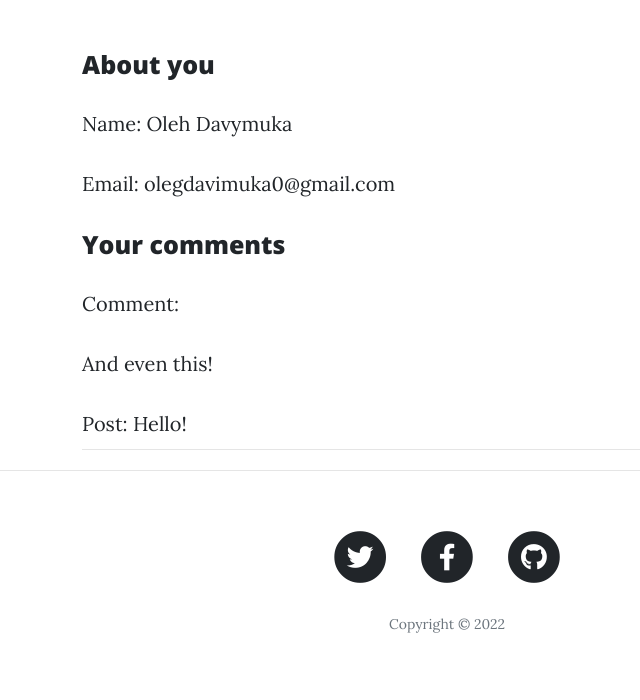
After one commit to olegdavimuka/flask_blog_with_users, a Flask app: page /user-info in a window 1280 px wide. The commit adds this page. Shown: the part 502-1202 px from the top of the page, without its empty margins (193-833 px from the left). Run offline with Flask 2, Linux system fonts and the light colour scheme; a user stored in the database is signed in; data comes from the database, SQL or seed files in the repository; some libraries are stand-ins or nearby versions.

Commit message:
Add profile page.

```diff
--- a/main.py
+++ b/main.py
@@ -8,7 +8,7 @@ from sqlalchemy import ForeignKey
 from werkzeug.security import generate_password_hash, check_password_hash
 from flask_sqlalchemy import SQLAlchemy
 from sqlalchemy.orm import relationship
-from flask_login import UserMixin, login_user, LoginManager, current_user, logout_user
+from flask_login import UserMixin, login_user, LoginManager, current_user, logout_user, login_required
 from forms import RegisterForm, LoginForm, CreatePostForm, CommentForm, EmailForm
 from flask_gravatar import Gravatar
 import os
@@ -271,8 +271,13 @@ def delete_post(post_id):
     return redirect(url_for('get_all_posts'))
 
 
-# TODO: Add user pages where comments and posts will be seen.
-# TODO: Add a possibility for every user to create, edit and delete own posts.
+@app.route("/user-info")
+@login_required
+def user_info():
+    return render_template("user_info.html", current_user=current_user)
+
+
+# TODO: user info editing, comments editing and deleting.
 
 if __name__ == "__main__":
     app.run(host='0.0.0.0', port=5000)
--- a/templates/header.html
+++ b/templates/header.html
@@ -66,6 +66,12 @@
             <a class="nav-link" href="{{ url_for('contact') }}">Contact</a>
           </li>
 
+          {% if current_user.is_authenticated: %}
+          <li class="nav-item">
+            <a class="nav-link" href="{{ url_for('user_info') }}">Profile</a>
+          </li>
+          {% endif %}
+
         </ul>
       </div>
     </div>
--- a/templates/post.html
+++ b/templates/post.html
@@ -48,7 +48,9 @@
                 </div>
                 <div class="commentText">
                   <p>{{ comment.text|safe }}</p>
-                  <span class="date sub-text">{{ comment.author.name }}</span>
+                  <span class="date sub-text">
+                    <p>{{ comment.author.name }}</p>
+                  </span>
                 </div>
               </li>
             </ul>
--- /dev/null
+++ b/templates/user_info.html
@@ -0,0 +1,42 @@
+{% extends 'bootstrap/base.html' %}
+
+{% block content %}
+{% include "header.html" %}
+
+  <!-- Page Header -->
+  <header class="masthead" style="background-image: url(https://images.unsplash.com/photo-1547429213-3178de3bd3b8?ixlib=rb-1.2.1&ixid=MnwxMjA3fDB8MHxwaG90by1wYWdlfHx8fGVufDB8fHx8&auto=format&fit=crop&w=1170&q=80)">
+    <div class="overlay"></div>
+    <div class="container">
+      <div class="row">
+        <div class="col-lg-8 col-md-10 mx-auto">
+          <div class="page-heading">
+            <h1>Your Profile</h1>
+          </div>
+        </div>
+      </div>
+    </div>
+  </header>
+
+  <!-- Main Content -->
+  <div class="container">
+    <div class="row">
+      <div class="col-lg-8 col-md-10 mx-auto">
+
+        <h1>About you</h1>
+        <p>Name: {{current_user.name}} </p>
+        <p>Email: {{current_user.email}} </p>
+
+        <h1>Your comments</h1>
+        {% for comment in current_user.comments: %}
+          <p>Comment: {{ comment.text|safe }}</p>
+          <a href="{{ url_for('show_post', post_id=comment.parent_post.id) }}">Post: {{ comment.parent_post.title }}</a>
+          <hr>
+        {% endfor %}
+
+      </div>
+    </div>
+  </div>
+  <hr>
+
+{% include "footer.html" %}
+{% endblock %}
```
